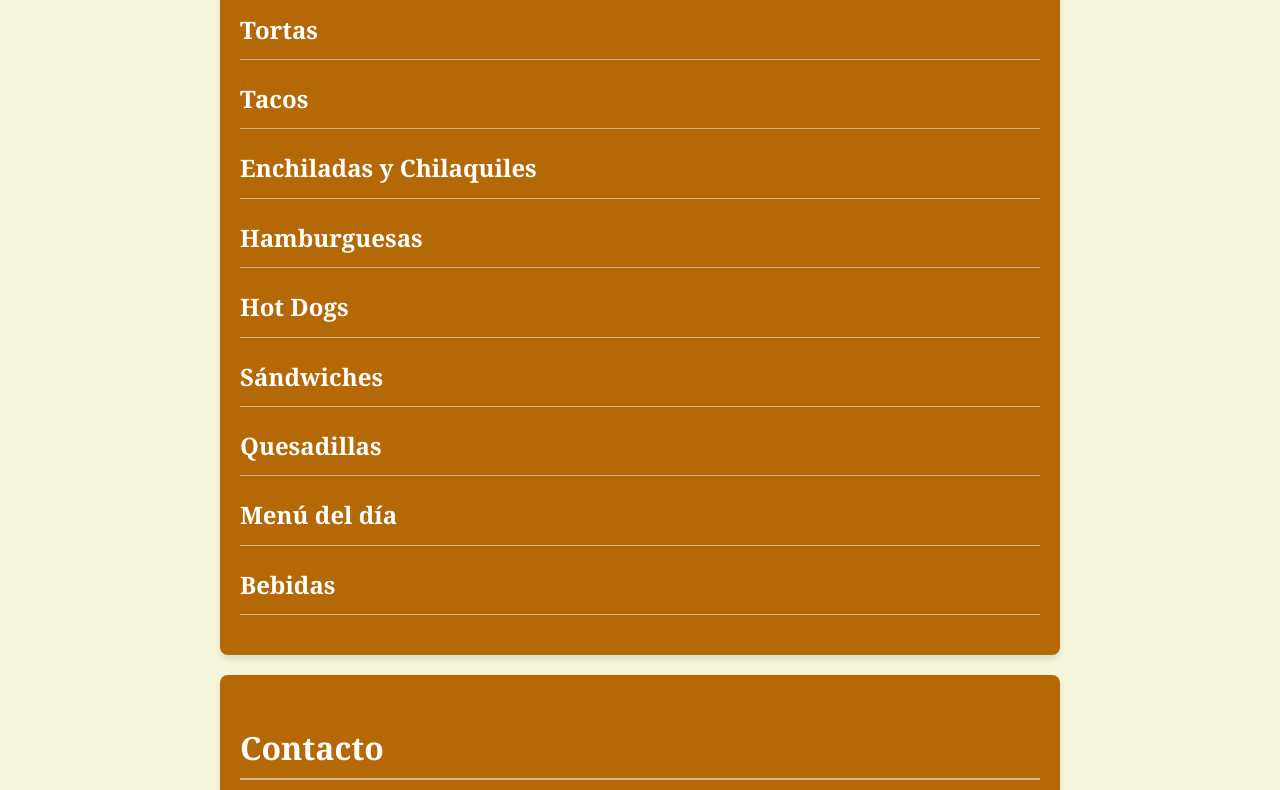
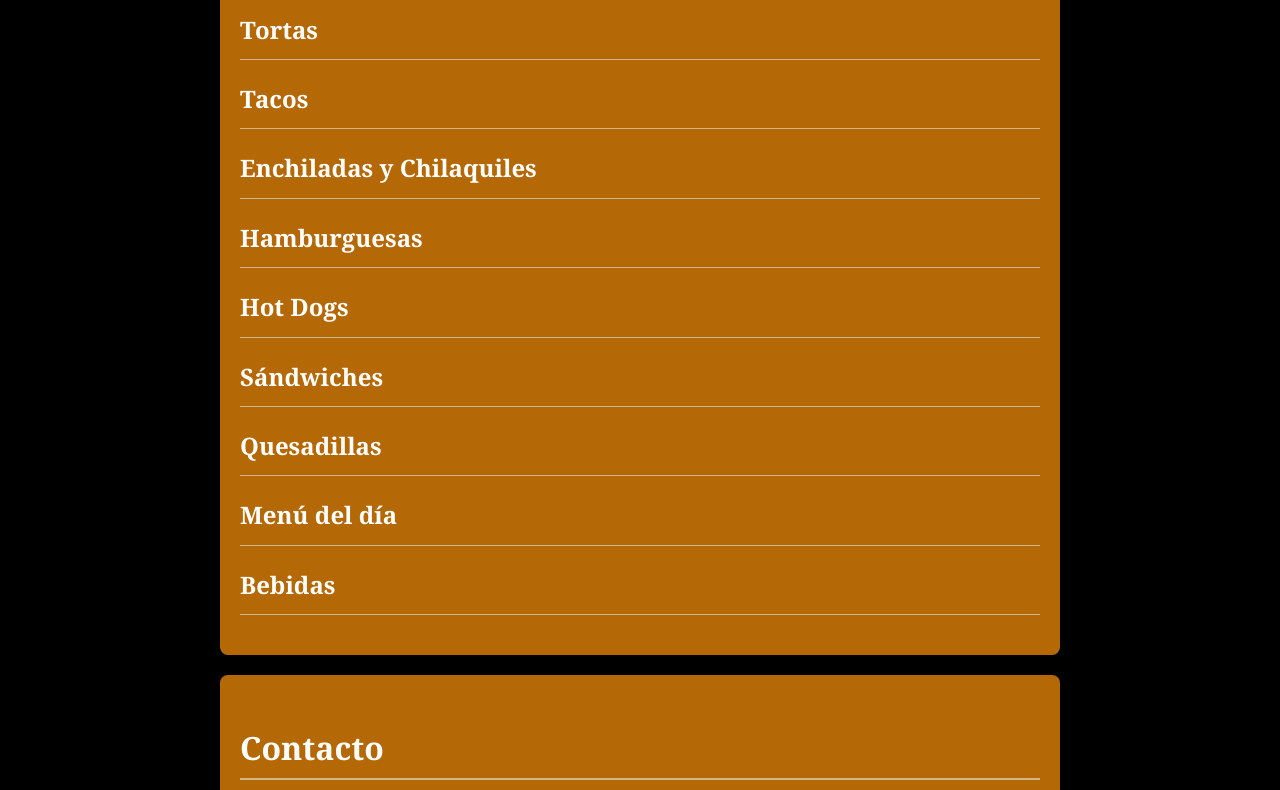
Before and after one commit to DannVazS/MENU_ELJEFE, a plain HTML site: page index.html in a window 1280 px wide. Shown: the part 461-1251 px from the top of the page. Drawn offline with Linux system fonts and the light colour scheme.

Commit message:
Update EstilosELJEFE.css

```diff
--- a/EstilosELJEFE.css
+++ b/EstilosELJEFE.css
@@ -2,7 +2,7 @@ body {
     font-family: 'Georgia', serif;
     margin: 0;
     padding: 0;
-    background-color: #f5f5dc;
+    background-color: black;
     color: #b46906;
     line-height: 1.6;
 }
```
